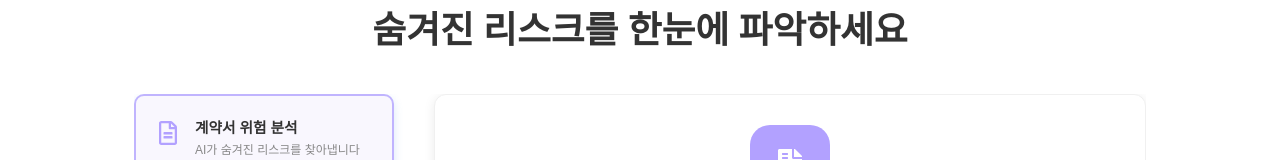
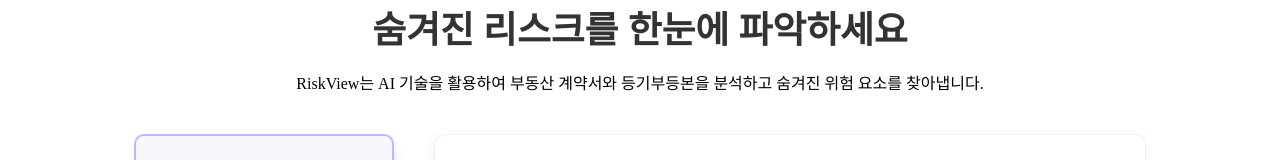
Before and after one commit to CTWT/RiskView, a React (Vite) app in the folder frontend/realty/: page /PG600001 in a window 1280 px wide. Shown: the part 182-342 px from the top of the page. Built offline with nearby package versions, Linux system fonts and the light colour scheme; no server answers; what @react-pdf/renderer would draw is missing.

Commit message:
fix : 삭제 코드 복구
삭제 코드 복구

신인철 | 25.09.28

```diff
--- a/frontend/realty/src/components/ui/CommonContainerHeader.tsx
+++ b/frontend/realty/src/components/ui/CommonContainerHeader.tsx
@@ -13,16 +13,19 @@
 interface CommonContainerHeaderProps {
     subtitle: string;
     title: string;
+    description: string;
 }
 
 const CommonContainerHeader = ({
     subtitle,
     title,
+    description,
 }: CommonContainerHeaderProps) => {
     return (
         <div className="common-container-header">
             <h2 className="common-container-header-subtitle">{subtitle}</h2>
             <h1 className="common-container-header-title">{title}</h1>
+            <p className="common-container-header-description">{description}</p>
         </div>
     );
 };
```
